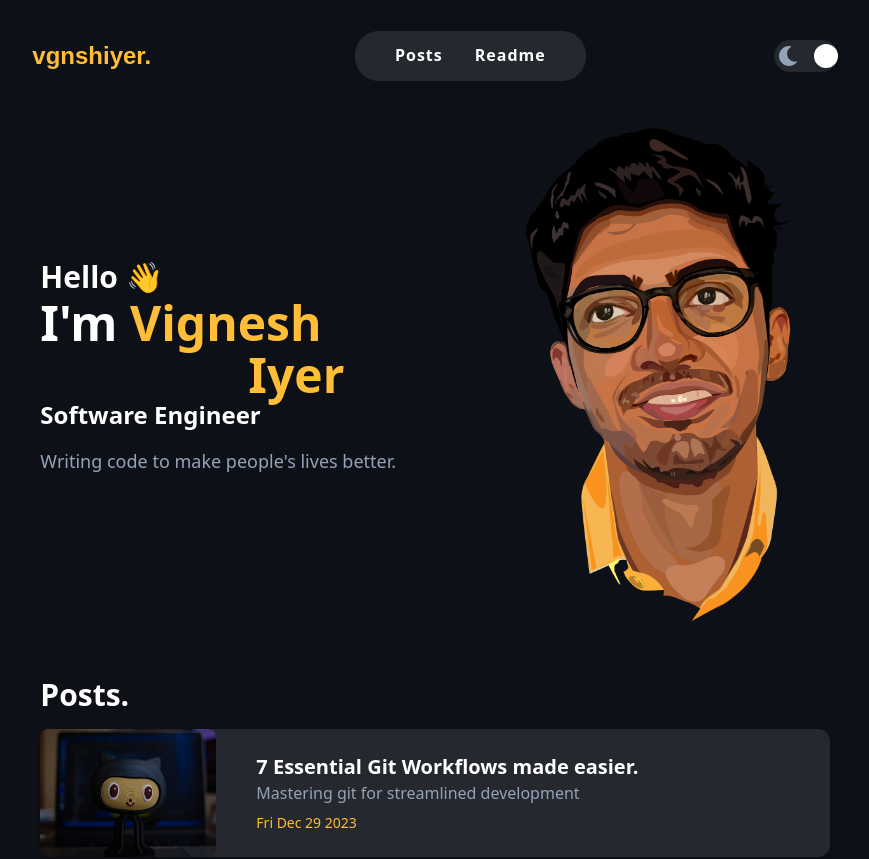
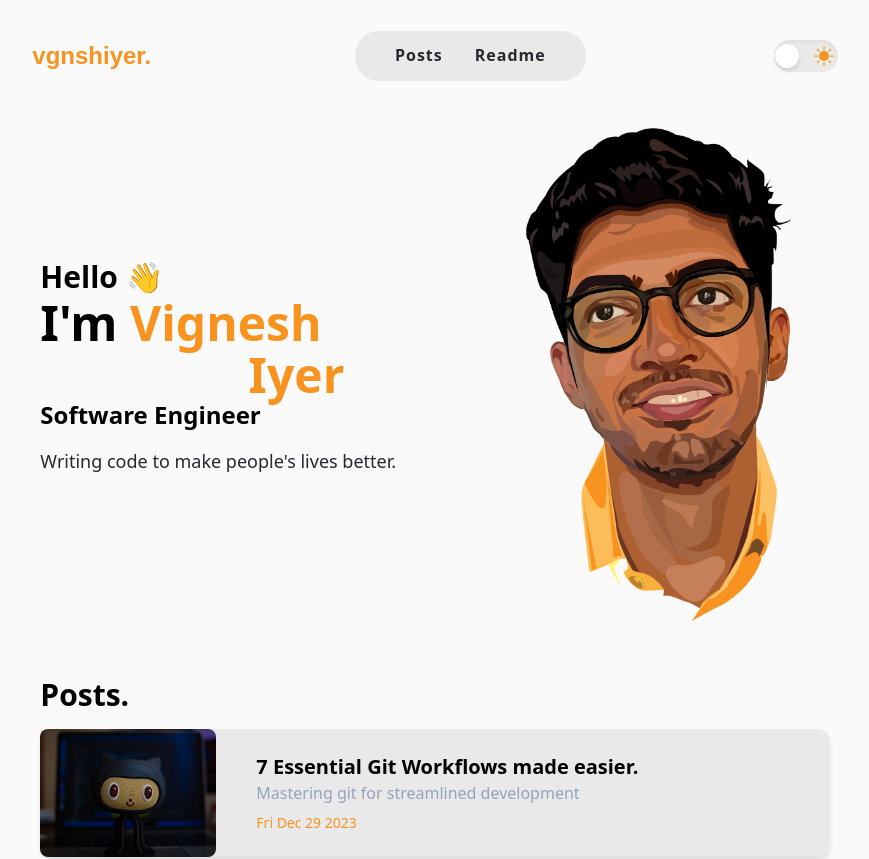
Before and after one commit to vgnshiyer/vgnshiyer.github.io, a Next.js app: page / in a window 1280 px wide. Shown: the top 859 px of the page, without its empty margins (205-1074 px from the left). Built offline with nearby package versions, Linux system fonts and the light colour scheme.

Commit message:
trying to fix localStorage

```diff
--- a/components/ThemeToggle.tsx
+++ b/components/ThemeToggle.tsx
@@ -5,12 +5,8 @@ import { FaMoon } from 'react-icons/fa';
 import { BsSunFill } from 'react-icons/bs';
 
 const ThemeToggle = () => {
-    const [darkMode, setDarkMode] = useState(true);
-
-    useEffect(() => {
-        const theme = localStorage.getItem('theme');
-        if (theme === 'dark') setDarkMode(true);
-    }, []);
+    const selectedTheme = localStorage.getItem('theme');
+    const [darkMode, setDarkMode] = useState(selectedTheme === 'dark');
 
     useEffect(() => {
         if (darkMode) {
```
